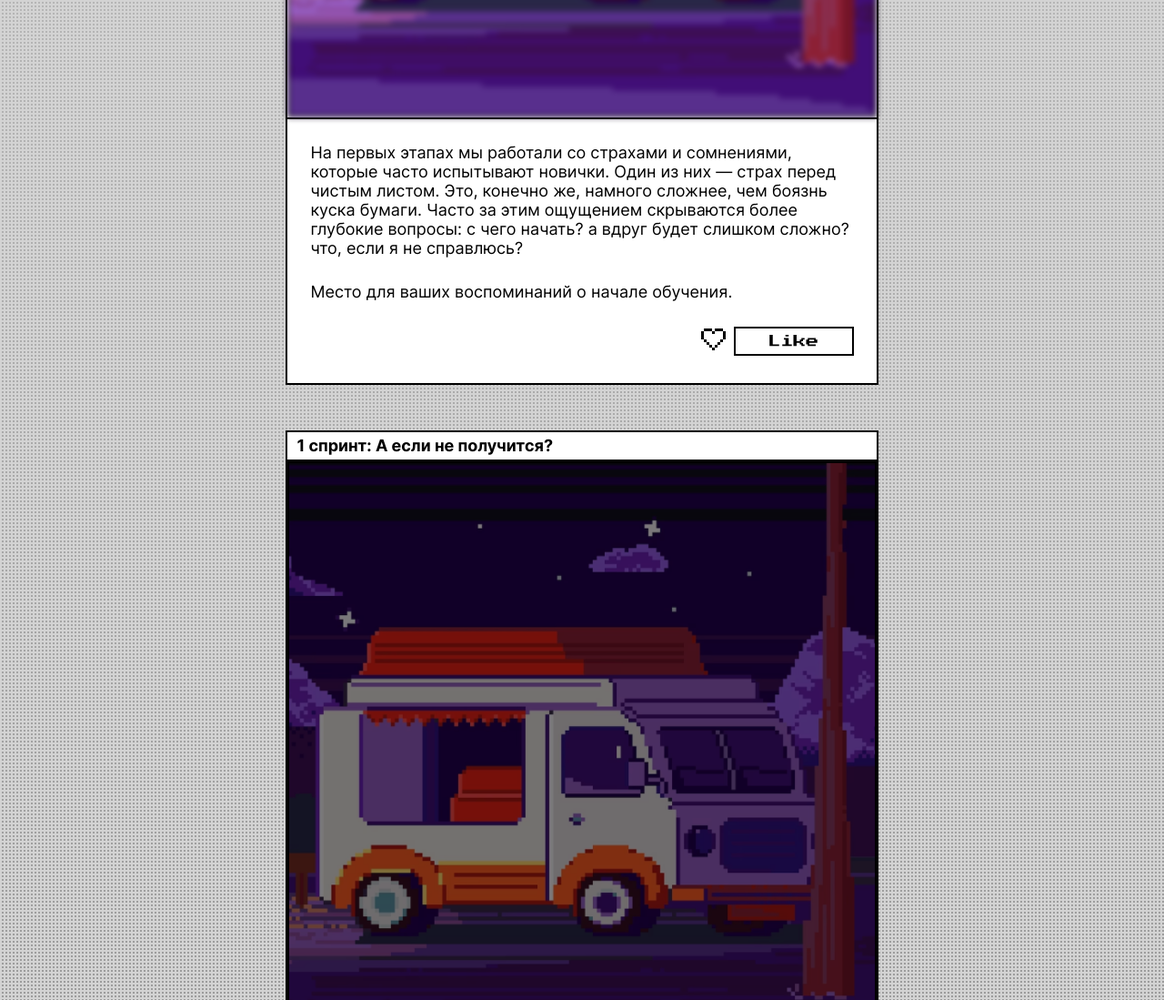
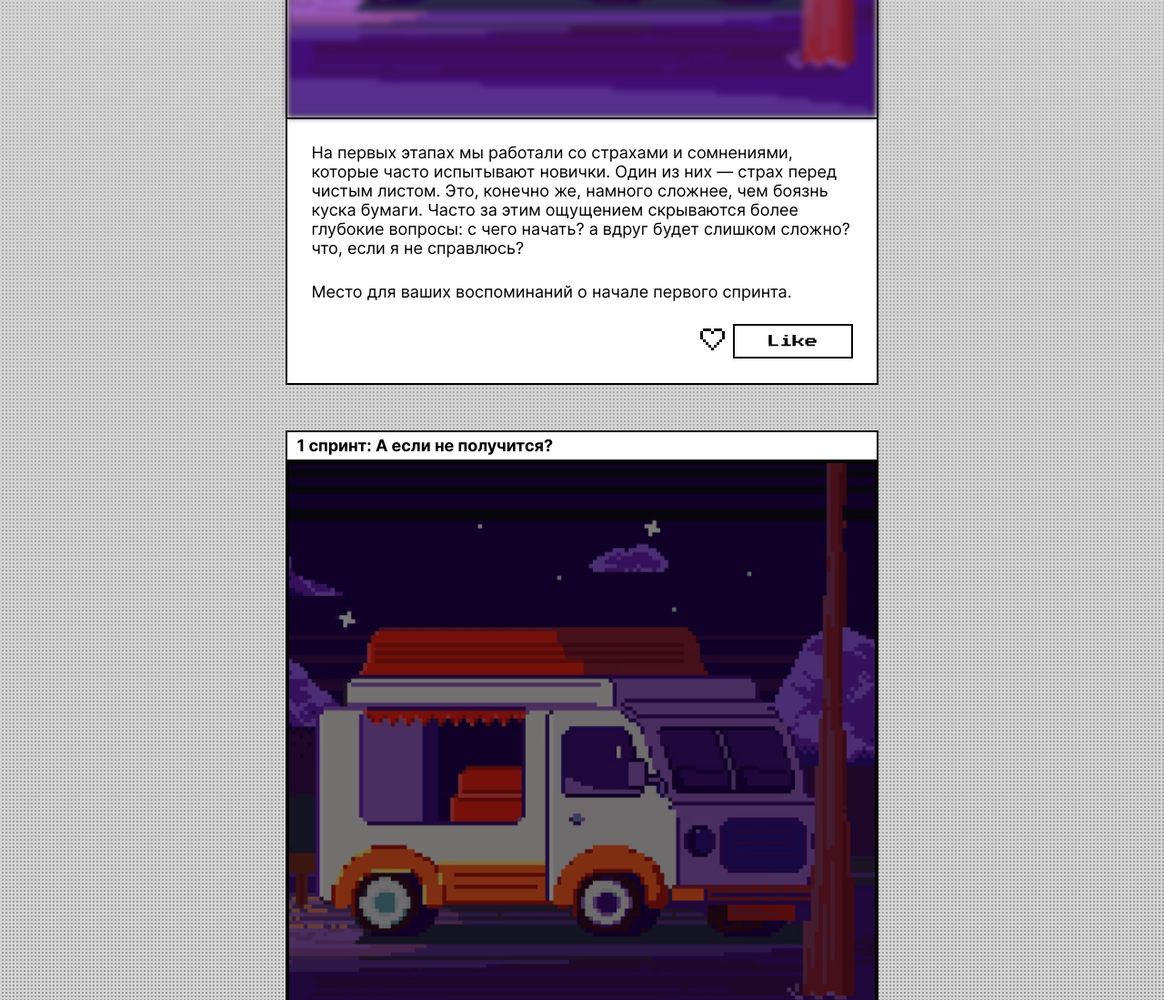
Before and after one commit to sasha12394/zakrivayuschiy-teg-f, a plain HTML site: page index.html in a window 1280 px wide. Shown: the part 2080-3179 px from the top of the page at 91% size. Drawn offline with Linux system fonts and the light colour scheme.

Commit message:
Первая сдача

```diff
--- a/index.html
+++ b/index.html
@@ -145,7 +145,7 @@
               начать? а вдруг будет слишком сложно? что, если я не справлюсь?
             </p>
             <p class="card__text">
-              Место для ваших воспоминаний о начале обучения.
+              Место для ваших воспоминаний о начале первого спринта.
             </p>
 
             <div class="heart__button-block">
@@ -214,7 +214,7 @@
               наоборот, могли вдохновиться успехами и поверить в себя.
             </p>
             <p class="card__text">
-              Место для ваших воспоминаний о начале обучения.
+              Место для ваших воспоминаний об окончании первого спринта.
             </p>
 
             <div class="heart__button-block">
@@ -285,7 +285,7 @@
               старались просто сделать.
             </p>
             <p class="card__text">
-              Место для ваших воспоминаний о начале обучения.
+              Место для ваших воспоминаний о начале второго спринта.
             </p>
 
             <div class="heart__button-block">
@@ -357,7 +357,7 @@
               единомышленники, не правда ли?
             </p>
             <p class="card__text">
-              Место для ваших воспоминаний о начале обучения.
+              Место для ваших воспоминаний об окончании второго спринта.
             </p>
 
             <div class="heart__button-block">
@@ -426,7 +426,7 @@
               время посмотреть на задачу под другим углом.
             </p>
             <p class="card__text">
-              Место для ваших воспоминаний о начале обучения.
+              Место для ваших воспоминаний о начале третьего спринта.
             </p>
 
             <div class="heart__button-block">
@@ -497,7 +497,7 @@
               откуда вы её черпали.
             </p>
             <p class="card__text">
-              Место для ваших воспоминаний о начале обучения.
+              Место для ваших воспоминаний об окончании третьего спринта.
             </p>
 
             <div class="heart__button-block">
--- a/styles/style.css
+++ b/styles/style.css
@@ -166,7 +166,7 @@
   display: flex;
   flex-direction: column;
   gap: 26px;
-  padding: 26px 25px;
+  padding: 26px 26px;
 }
 .card__text {
   font-size: 18px;
@@ -180,7 +180,7 @@
   margin-top: -2px;
 }
 .card__like-button {
-  padding: 7px 36px;
+  padding: 10px 36px;
   border: 2px solid var(--text-color);
   cursor: pointer;
 }
```
